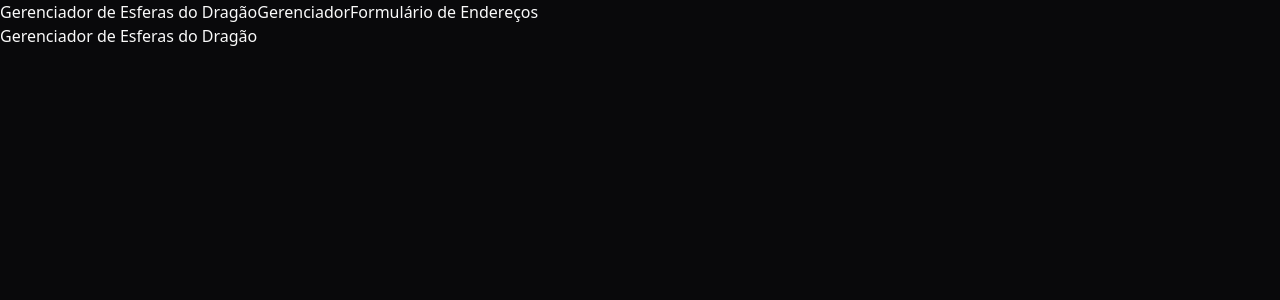
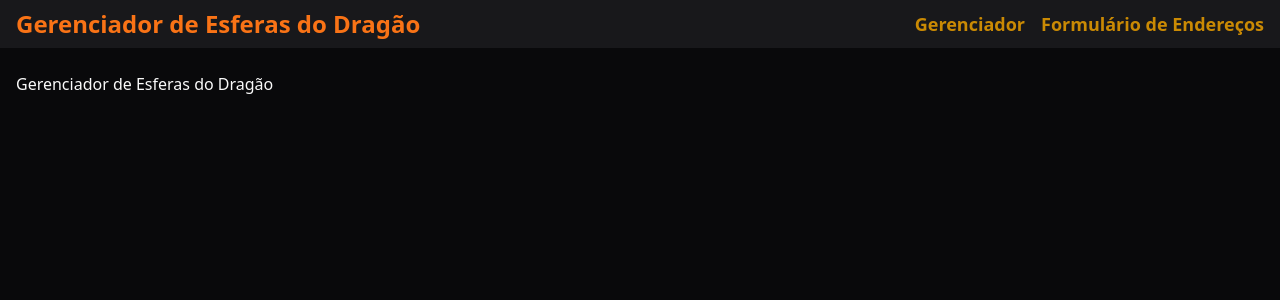
Before and after one commit to rodolfoHOk/dio.dragon-ball-manager, a React (Create React App) app: page / in a window 1280 px wide. Shown: the top 300 px of the page. Built offline with nearby package versions, Linux system fonts and the light colour scheme.

Commit message:
feat: style header and app components

```diff
--- a/src/App.tsx
+++ b/src/App.tsx
@@ -5,10 +5,10 @@ import { Header } from './components/header/Header';
 function App() {
   return (
     <BrowserRouter>
-      <div>
+      <div className="w-full max-w-7xl mx-auto min-h-screen bg-zinc-950 flex flex-col gap-6">
         <Header />
 
-        <main>
+        <main className="w-full px-4 flex flex-col">
           <AppRoutes />
         </main>
       </div>
--- a/src/components/header/Header.tsx
+++ b/src/components/header/Header.tsx
@@ -2,12 +2,26 @@ import { Link } from 'react-router-dom';
 
 export function Header() {
   return (
-    <header>
-      <span>Gerenciador de Esferas do Dragão</span>
+    <header className="w-full px-4 py-2 flex flex-row justify-between items-center bg-zinc-900">
+      <span className="font-bold text-2xl text-orange-500">
+        Gerenciador de Esferas do Dragão
+      </span>
 
-      <Link to="/">Gerenciador</Link>
+      <div className="flex gap-4">
+        <Link
+          to="/"
+          className="text-lg font-semibold text-yellow-600 hover:text-yellow-400 transition-colors duration-200"
+        >
+          Gerenciador
+        </Link>
 
-      <Link to="/cep">Formulário de Endereços</Link>
+        <Link
+          to="/cep"
+          className="text-lg font-semibold text-yellow-600 hover:text-yellow-400 transition-colors duration-200"
+        >
+          Formulário de Endereços
+        </Link>
+      </div>
     </header>
   );
 }
```
